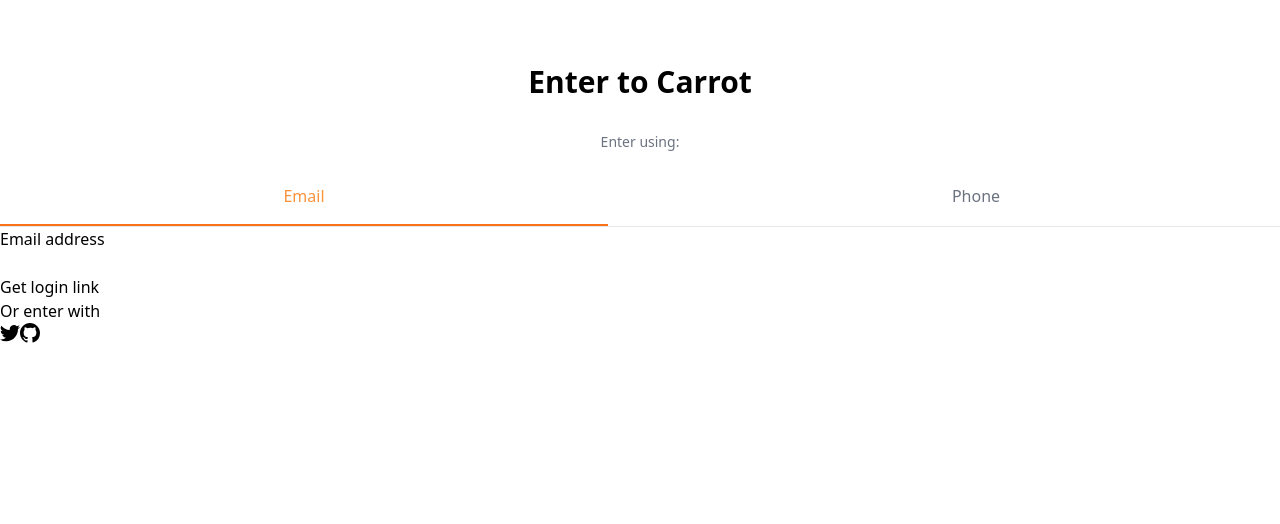
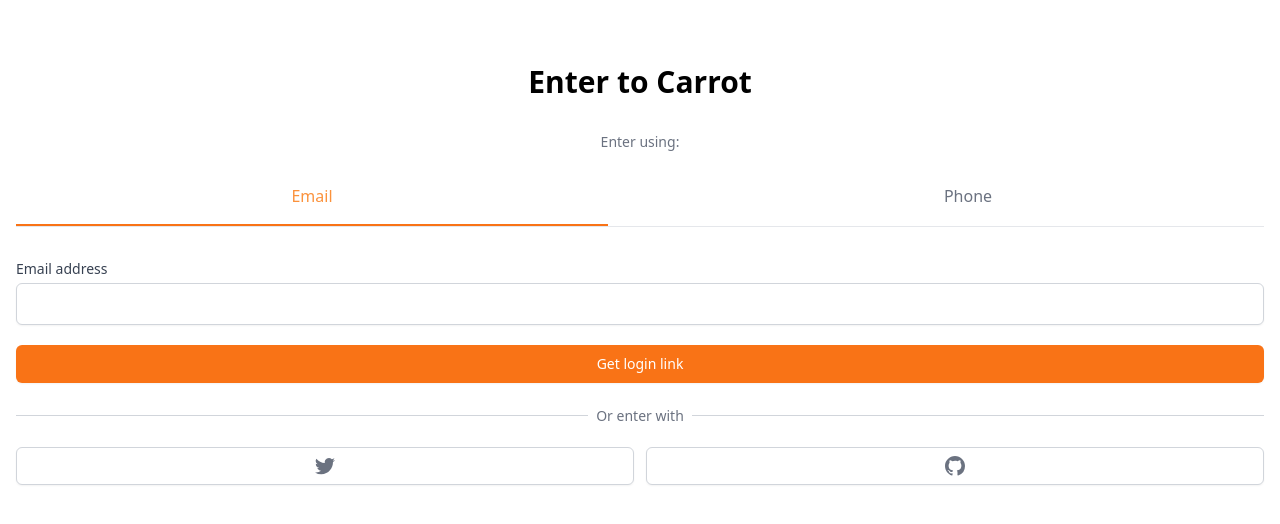
Before and after one commit to tiyang0110/nextj-carrot, a Next.js app: page /enter in a window 1280 px wide. Shown: the top 524 px of the page. Built offline with nearby package versions, Linux system fonts and the light colour scheme.

Commit message:
5.3 할차례

```diff
--- a/package.json
+++ b/package.json
@@ -10,6 +10,7 @@
   },
   "dependencies": {
     "@next/font": "13.1.1",
+    "@tailwindcss/forms": "^0.5.3",
     "@types/node": "18.11.18",
     "@types/react": "18.0.26",
     "@types/react-dom": "18.0.10",
--- a/pages/enter.tsx
+++ b/pages/enter.tsx
@@ -9,7 +9,7 @@
   const onEmailClick = () => setMethod("email");
   const onPhoneClick = () => setMethod("phone");
   return (
-    <div className="mt-16">
+    <div className="mt-16 px-4">
       <h3 className="text-3xl font-bold text-center">Enter to Carrot</h3>
       <div className="mt-8">
         <div className="flex flex-col items-center">
@@ -19,34 +19,34 @@
             <button className={cls('pb-4 border-b-2 font-medium', method === 'phone' ? 'border-orange-500 text-orange-400' : 'border-transparent text-gray-500')} onClick={onPhoneClick}>Phone</button>
           </div>
         </div>
-        <form>
-          <label>
+        <form className="flex flex-col mt-8">
+          <label className="text-sm font-medium text-gray-700">
             {method === "email" ? "Email address" : null}
             {method === "phone" ? "Phone number" : null}
           </label>
-          <div>
-            {method === "email" ? <input type="email" required /> : null}
+          <div className="mt-1">
+            {method === "email" ? <input type="email" className="appearance-none w-full px-3 py2 border border-gray-300 rounded-md shadow-sm placeholder-gray-400 focus:outline-none focus:ring-orange-500 focus:border-orange-500" required /> : null}
             {method === "phone" ? (
-              <div>
-                <span>+82</span>
-                <input type="number" required />
+              <div className="flex rounded-md shadow-sm">
+                <span className="flex items-center justify-center px-3 rounded-l-md border border-r-0 border-gray-300 bg-gray-50 text-gray-500 select-none text-sm">+82</span>
+                <input type="number" className="appearance-none w-full px-3 py2 border border-gray-300 rounded-md rounded-l-none shadow-sm placeholder-gray-400 focus:outline-none focus:ring-orange-500 focus:border-orange-500" required />
               </div>
             ) : null}
           </div>
-          <button>
+          <button className="bg-orange-500 hover:bg-orange-600 text-white py-2 px-4 border border-transparent rounded-md shadow-sm text-sm font-medium mt-5 focus:ring-2 focus:ring-offset-2 focus:ring-orange-500 focus:outline-none">
             {method === "email" ? "Get login link" : null}
             {method === "phone" ? "Get one-time password" : null}
           </button>
         </form>
-        <div>
-          <div>
-            <div />
-            <div>
-              <span>Or enter with</span>
+        <div className="mt-8">
+          <div className="relative">
+            <div className="absolute w-full border-t border-gray-300"/>
+            <div className="relative -top-3 text-center">
+              <span className="bg-white px-2 text-sm text-gray-500">Or enter with</span>
             </div>
           </div>
-          <div>
-            <button>
+          <div className="grid grid-cols-2 gap-3 mt-2">
+            <button className="flex justify-center items-center py-2 px-4 border border-gray-300 rounded-md shadow-sm bg-white text-sm font-medium text-gray-500 hover:bg-gray-50">
               <svg
                 className="w-5 h-5"
                 aria-hidden="true"
@@ -56,7 +56,7 @@
                 <path d="M6.29 18.251c7.547 0 11.675-6.253 11.675-11.675 0-.178 0-.355-.012-.53A8.348 8.348 0 0020 3.92a8.19 8.19 0 01-2.357.646 4.118 4.118 0 001.804-2.27 8.224 8.224 0 01-2.605.996 4.107 4.107 0 00-6.993 3.743 11.65 11.65 0 01-8.457-4.287 4.106 4.106 0 001.27 5.477A4.073 4.073 0 01.8 7.713v.052a4.105 4.105 0 003.292 4.022 4.095 4.095 0 01-1.853.07 4.108 4.108 0 003.834 2.85A8.233 8.233 0 010 16.407a11.616 11.616 0 006.29 1.84" />
               </svg>
             </button>
-            <button>
+            <button className="flex justify-center items-center py-2 px-4 border border-gray-300 rounded-md shadow-sm bg-white text-sm font-medium text-gray-500 hover:bg-gray-50">
               <svg
                 className="w-5 h-5"
                 aria-hidden="true"
--- a/tailwind.config.js
+++ b/tailwind.config.js
@@ -4,5 +4,5 @@
   theme: {
     extend: {},
   },
-  plugins: [],
+  plugins: [require("@tailwindcss/forms")],
 }
```
Also changed, not shown: 1 other file (tests, documents, lock files or other folders).
